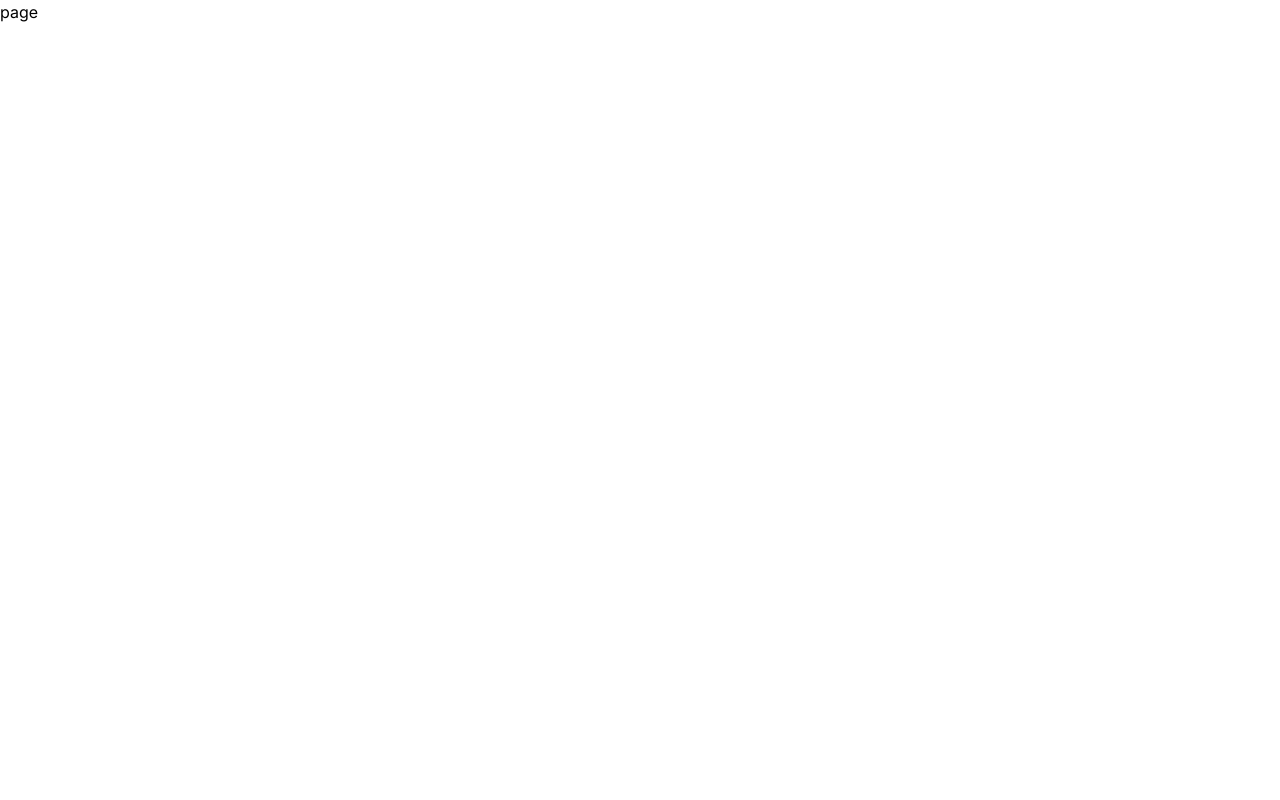
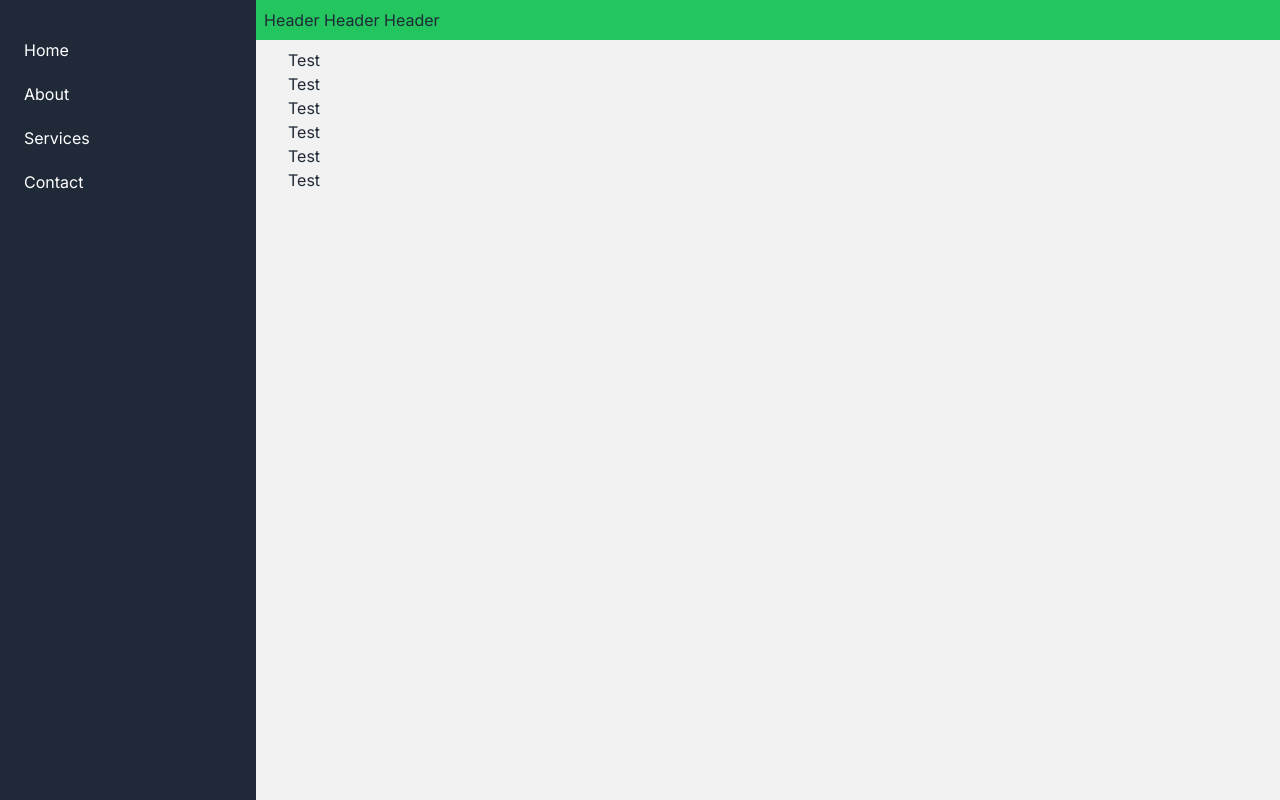
Before and after one commit to hninhnin0929/doosan-refund, a Next.js app: page /test in a window 1280 px wide. Built offline with nearby package versions, Linux system fonts and the light colour scheme.

Commit message:
test sidebar

```diff
--- /dev/null
+++ b/src/app/(main)/layout.tsx
@@ -0,0 +1,22 @@
+import Sidebar from "@/components/Sidebar";
+import { Menu } from "lucide-react";
+
+export default function layout({
+  children,
+}: Readonly<{
+  children: React.ReactNode;
+}>) {
+  return (
+    // menu layout
+    <div className="flex h-screen overflow-hidden">
+        {/* header */}
+      <nav className="fixed w-full z-10 p-2 bg-green-500 left-64">Header Header Header</nav>
+      {/* sidebar */}
+      <Sidebar />
+      {/* main content */}
+      <div className="bg-base-200 px-8 py-12 min-h-screen flex-1 overflow-y-auto">
+        {children}
+      </div>
+    </div>
+  );
+}
--- /dev/null
+++ b/src/app/(main)/test/page.tsx
@@ -0,0 +1,15 @@
+import React from 'react'
+
+export default function Test() {
+  return (
+    <>
+    <div>Test</div>
+    <div>Test</div>
+    <div>Test</div>
+    <div>Test</div>
+    <div>Test</div>
+    <div>Test</div>
+    </>
+
+  )
+}
--- /dev/null
+++ b/src/app/(main)/test2/page.tsx
@@ -0,0 +1,7 @@
+import React from 'react'
+
+export default function Test2() {
+  return (
+    <div>Test2</div>
+  )
+}
--- a/src/app/layout.tsx
+++ b/src/app/layout.tsx
@@ -16,7 +16,9 @@ export default function RootLayout({
 }>) {
   return (
     <html lang="en">
-      <body className={inter.className}>{children}</body>
+      <body className={inter.className}>
+        <main>{children}</main>
+      </body>
     </html>
   );
 }
--- a/src/app/test/page.tsx
+++ /dev/null
@@ -1,7 +0,0 @@
-import React from 'react'
-
-export default function page() {
-  return (
-    <div>page</div>
-  )
-}
--- /dev/null
+++ b/src/components/Sidebar.tsx
@@ -0,0 +1,24 @@
+import Link from 'next/link';
+
+const Sidebar = () => {
+  return (
+    <div className="bg-gray-800 text-white w-64 space-y-6 py-7 px-2 absolute min-h-screen inset-y-0 left-0 transform -translate-x-full md:relative md:translate-x-0 transition duration-200 ease-in-out">
+      <nav>
+        <Link href="/test" className="block py-2.5 px-4 rounded transition duration-200 hover:bg-gray-700 hover:text-white">
+          Home
+        </Link>
+        <Link href="/test2" className="block py-2.5 px-4 rounded transition duration-200 hover:bg-gray-700 hover:text-white">
+          About
+        </Link>
+        <Link href="/test" className="block py-2.5 px-4 rounded transition duration-200 hover:bg-gray-700 hover:text-white">
+          Services
+        </Link>
+        <Link href="/test" className="block py-2.5 px-4 rounded transition duration-200 hover:bg-gray-700 hover:text-white">
+          Contact
+        </Link>
+      </nav>
+    </div>
+  );
+};
+
+export default Sidebar;
--- a/tailwind.config.ts
+++ b/tailwind.config.ts
@@ -15,6 +15,6 @@ const config: Config = {
       },
     },
   },
-  plugins: [],
+  plugins: [require('daisyui')],
 };
 export default config;
```
Also changed, not shown: package.json (+7 -5 lines), 1 other file (tests, documents, lock files or other folders).
